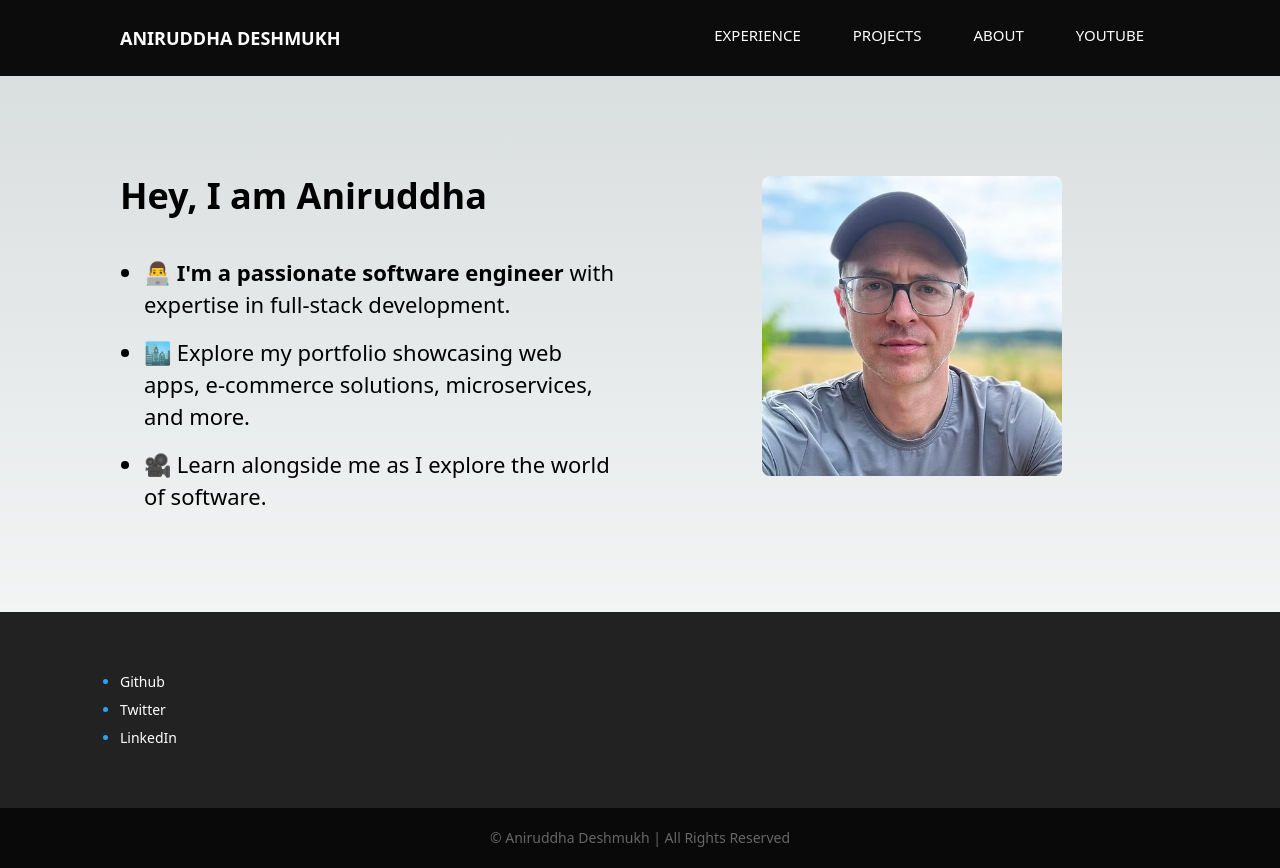
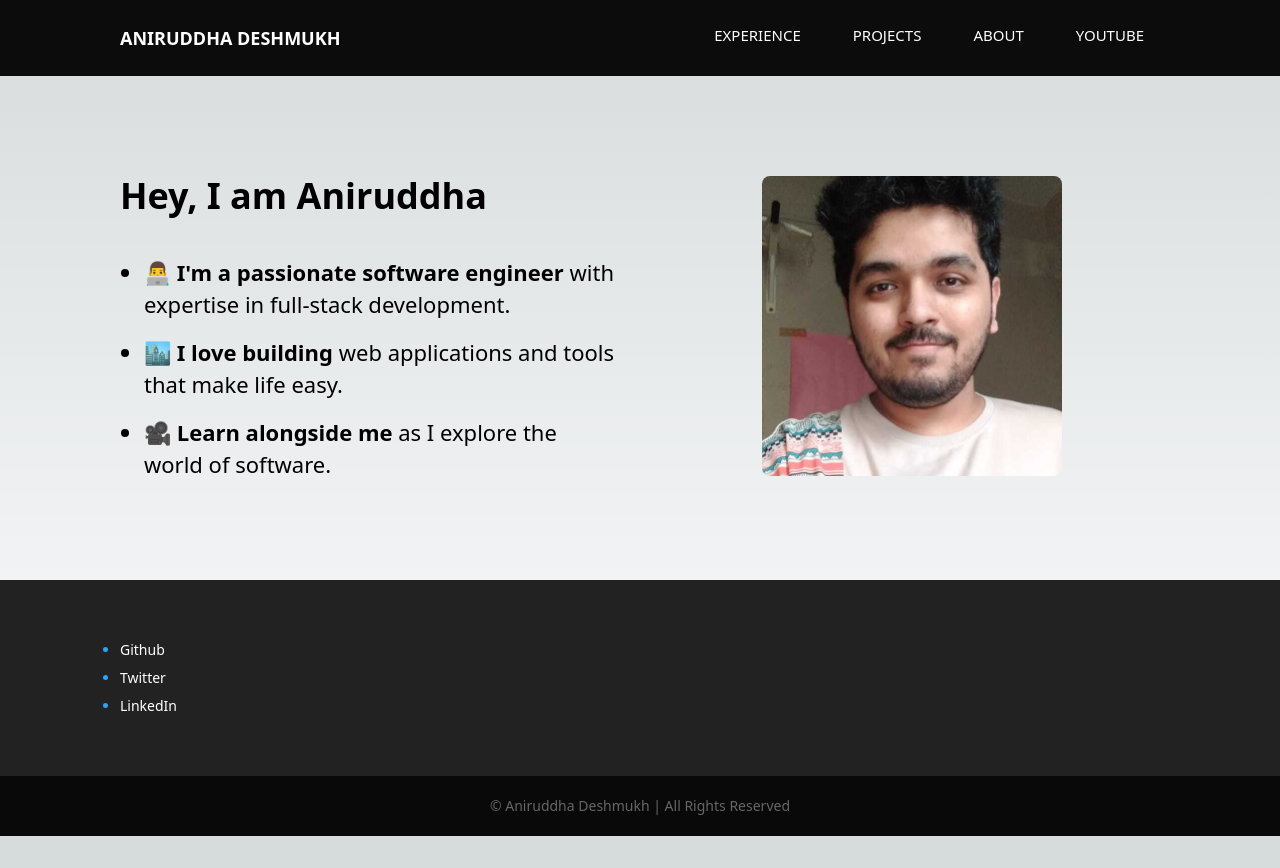
Before and after one commit to aniruddhadeshmukh2201/Portfolio-Website---Made-with-Nextjs, a Next.js app: page / in a window 1280 px wide. After the commit the page ends 836 px from the top, so only its background shows below. Built offline with nearby package versions, Linux system fonts and the light colour scheme.

Commit message:
Update profile picture and modify text in Home component

```diff
--- a/app/page.tsx
+++ b/app/page.tsx
@@ -1,4 +1,4 @@
-import Profile from "../public/travismedia-portrait.jpg";
+import Profile from "../public/profile-pic.jpeg";
 import Image from "next/image";
 
 export default function Home() {
@@ -15,10 +15,9 @@ export default function Home() {
               expertise in full-stack development.
             </li>
             <li>
-              🏙 Explore my portfolio showcasing web apps, e-commerce solutions,
-              microservices, and more.
+              🏙 <strong>I love building</strong> web applications and tools that make life easy.
             </li>
-            <li>🎥 Learn alongside me as I explore the world of software.</li>
+            <li>🎥 <strong>Learn alongside me</strong> as I explore the world of software.</li>
           </ul>
         </div>
       </div>
```
Also changed, not shown: public/profile-pic.jpeg (added).
